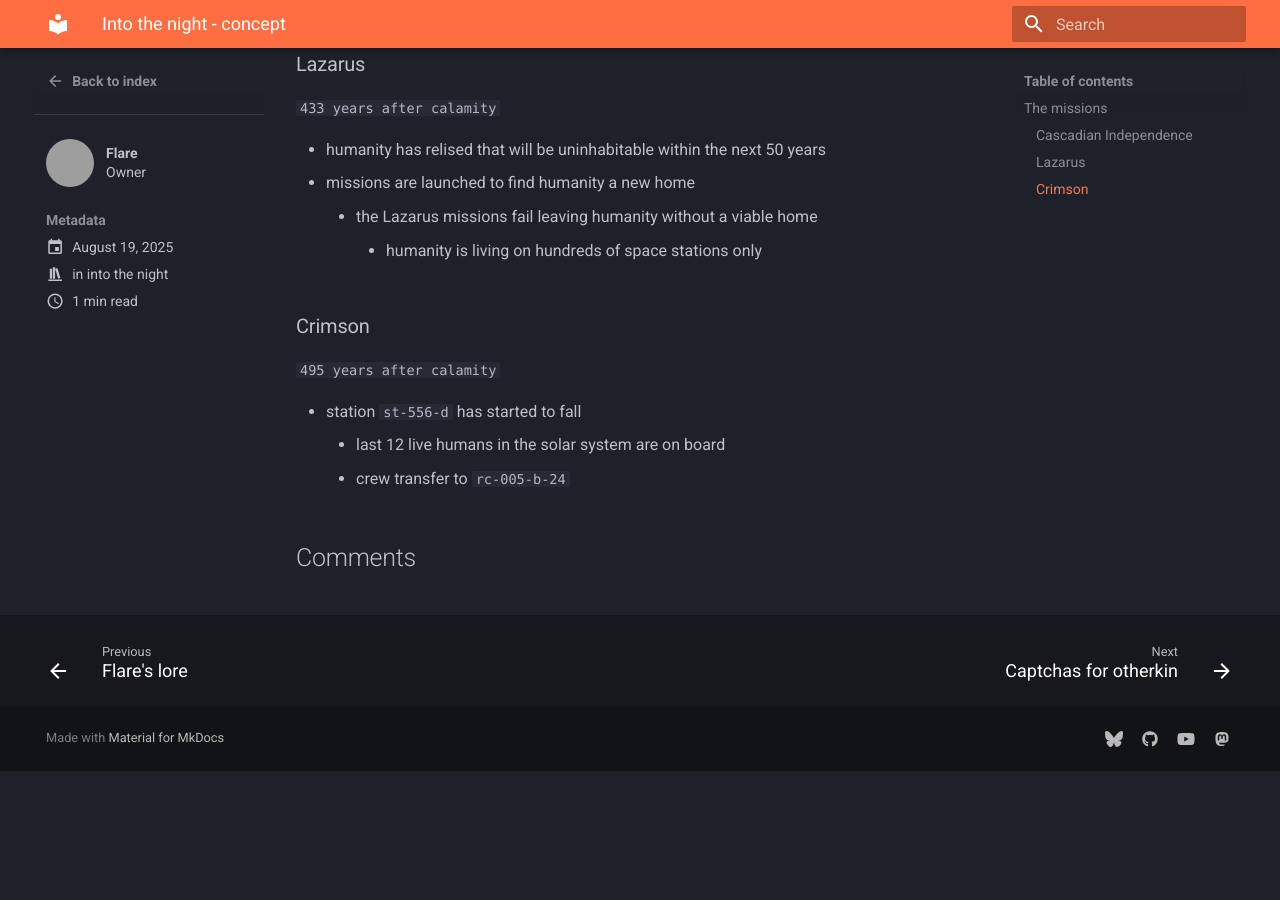
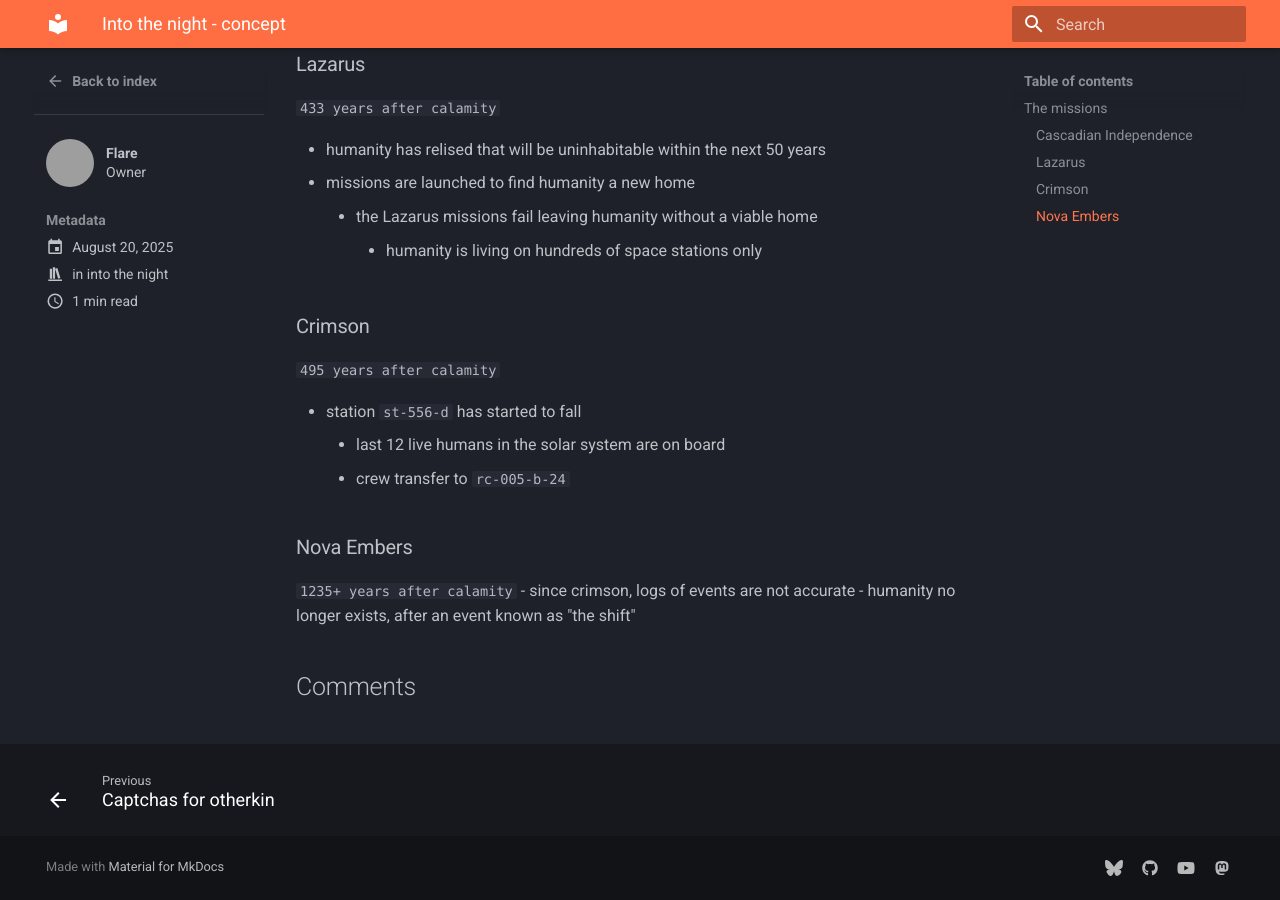
Before and after one commit to flare-proto/flare-proto.github.io, an MkDocs documentation site: the page built from docs/blog/posts/intoTheNight.md, in a window 1280 px wide and 900 px high, scrolled down 594 px. Built offline with MkDocs 1.6.1 and Material for MkDocs 9.7.7, drawn with Linux system fonts in a browser that asks for light colours; some web fonts are replaced; comment, search, counter and statistics services are not loaded; before the commit the page ends 1365 px from its top, so only the background shows below that; grey boxes are pictures that could not be loaded.

Commit message:
Update intoTheNight.md

```diff
--- a/docs/blog/posts/intoTheNight.md
+++ b/docs/blog/posts/intoTheNight.md
@@ -1,5 +1,5 @@
 ---
-date: 2025-08-19
+date: 2025-08-20
 categories:
     - into the night
 tags:
@@ -30,3 +30,7 @@ you are a protogen operating as part of the Nova Embers missions
 - station `st-556-d` has  started to fall
     - last 12 live humans in the solar system are on board
     - crew transfer to `rc-005-b-24`
+### Nova Embers
+` 1235+ years after calamity `
+- since crimson, logs of events are not accurate
+- humanity no longer exists, after an event known as "the shift"
```
